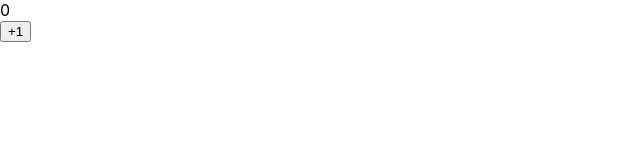
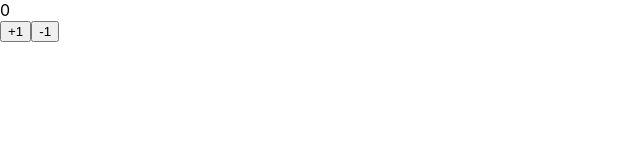
Before and after one commit to JeromeCheon/react-hooks-context-starter, a React (Create React App) app: page / in a window 1280 px wide. Shown: the top 160 px of the page, without its empty margins (0-640 px from the left). Built offline with nearby package versions, Linux system fonts and the light colour scheme.

Commit message:
Update plusButton to Operator button and supply plus/minus button

```diff
--- a/src/App.tsx
+++ b/src/App.tsx
@@ -1,15 +1,14 @@
-import React from 'react';
-import logo from './logo.svg';
 import './App.css';
 import { CountProvider } from './Contexts/Count';
 import CountLabel from './Components/CountLabel';
-import { PlusButton } from './Components/PlusButton';
+import { UpdateButton } from './Components/OperatorButton';
 
 function App() {
 	return (
 		<CountProvider>
 			<CountLabel />
-			<PlusButton />
+			<UpdateButton op={'+'} />
+			<UpdateButton op={'-'} />
 		</CountProvider>
 	);
 }
--- /dev/null
+++ b/src/Components/OperatorButton/index.tsx
@@ -0,0 +1,11 @@
+import { useContext } from 'react';
+import { CountContext } from '../../Contexts/Count';
+
+interface Props {
+	op: string;
+}
+
+export const UpdateButton = (props: Props) => {
+	const { updateCount } = useContext(CountContext);
+	return <button onClick={() => updateCount(props.op)}>{props.op}1</button>;
+};
--- a/src/Components/PlusButton/index.tsx
+++ /dev/null
@@ -1,7 +0,0 @@
-import React, { useContext } from 'react';
-import { CountContext } from '../../Contexts/Count';
-
-export const PlusButton = () => {
-	const { plusCount } = useContext(CountContext);
-	return <button onClick={plusCount}>+1</button>;
-};
--- a/src/Contexts/Count/index.tsx
+++ b/src/Contexts/Count/index.tsx
@@ -3,7 +3,7 @@ import { createContext, useState } from 'react';
 
 const CountContext = createContext({
 	count: 0,
-	plusCount: () => {}, // Context도 react 컴포넌트이므로, state를 사용해서 데이터 다뤄야
+	updateCount: (op: string): any => {}, // Context도 react 컴포넌트이므로, state를 사용해서 데이터 다뤄야
 });
 
 interface Props {
@@ -12,11 +12,11 @@ interface Props {
 
 const CountProvider = ({ children }: Props): JSX.Element => {
 	const [count, setCount] = useState(0);
-	const plusCount = (): void => {
-		setCount(count + 1);
+	const updateCount = (op: string): void => {
+		op === '+' ? setCount(count + 1) : setCount(count - 1);
 	};
 	return (
-		<CountContext.Provider value={{ count, plusCount }}>
+		<CountContext.Provider value={{ count, updateCount }}>
 			{children}
 		</CountContext.Provider>
 	);
```
